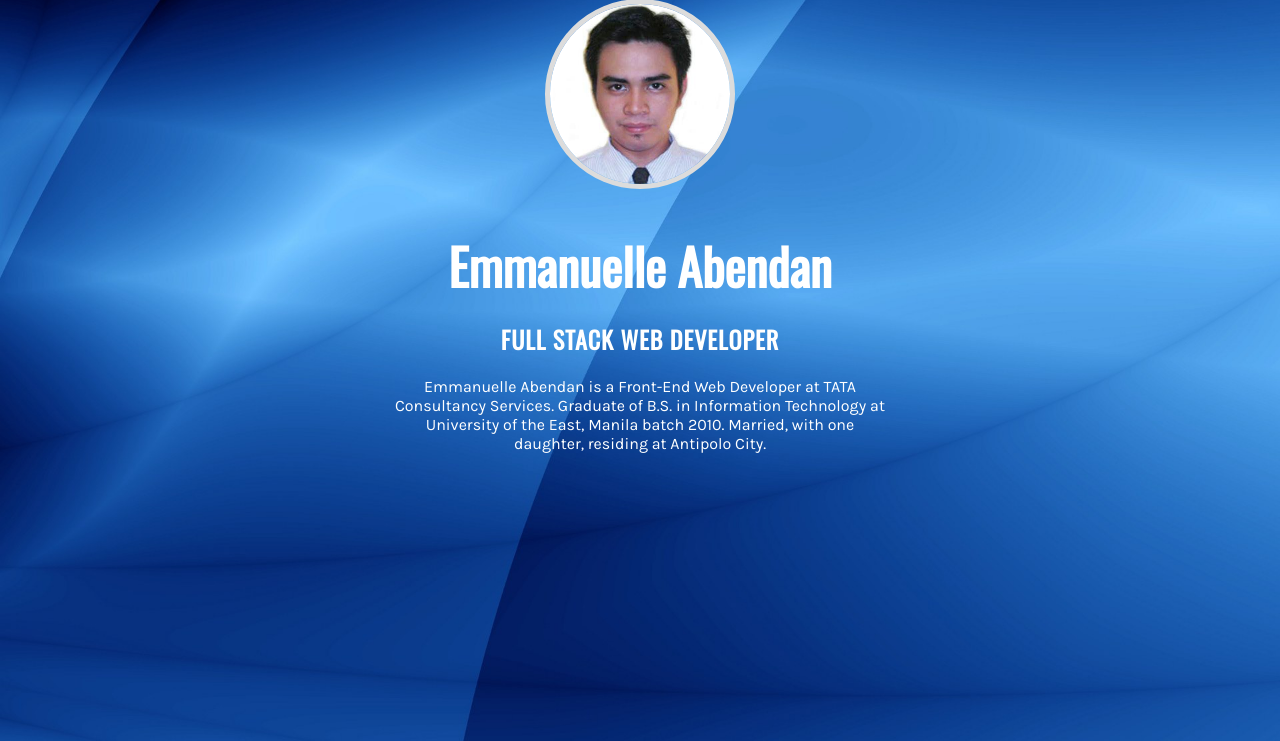
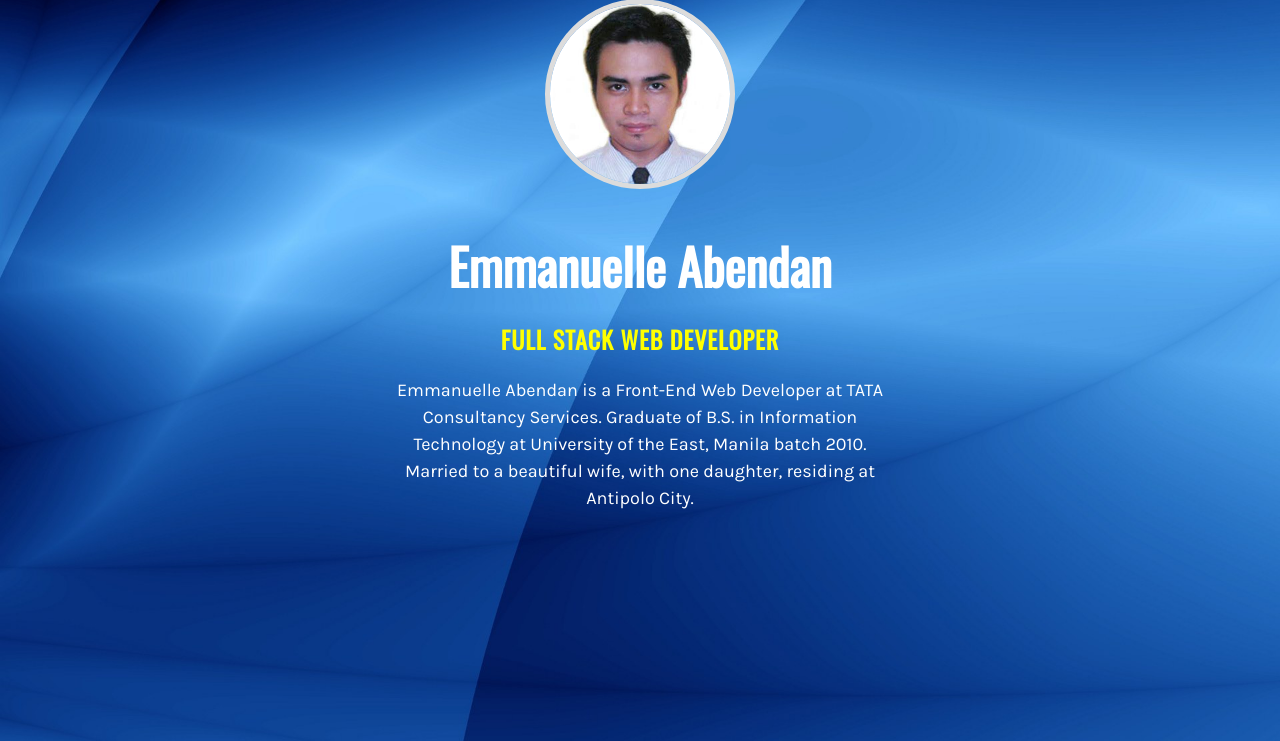
Before and after one commit to emmanuelleabendan/b3nc-abendan-emmanuelle, a PHP site: page / in a window 1280 px wide. Shown: the part 59-800 px from the top of the page. Run offline with PHP 8.4, Linux system fonts and the light colour scheme.

Commit message:
my second commit

```diff
--- a/mod00-01/css/style.css
+++ b/mod00-01/css/style.css
@@ -19,6 +19,7 @@ h1 {
 h2 {
 	text-transform: uppercase;
 	letter-spacing: 1px;
+	color: yellow;
 }
 
 #me {
@@ -32,6 +33,8 @@ h2 {
 
 .about {
 	width: 100%;
+	font-size: 18px;
+	line-height: 1.5;
 }
 
 .container {
--- a/mod00-01/index.html
+++ b/mod00-01/index.html
@@ -9,7 +9,7 @@
 		<img id="me" src="img/me.jpg">
 		<h1>Emmanuelle Abendan</h1>
 		<h2>Full Stack Web Developer</h2>
-		<p class="about">Emmanuelle Abendan is a Front-End Web Developer at TATA Consultancy Services. Graduate of B.S. in Information Technology at University of the East, Manila batch 2010. Married, with one daughter, residing at Antipolo City.</p>
+		<p class="about">Emmanuelle Abendan is a Front-End Web Developer at TATA Consultancy Services. Graduate of B.S. in Information Technology at University of the East, Manila batch 2010. Married to a beautiful wife, with one daughter, residing at Antipolo City.</p>
 	</div>
 </body>
 </html>
```
